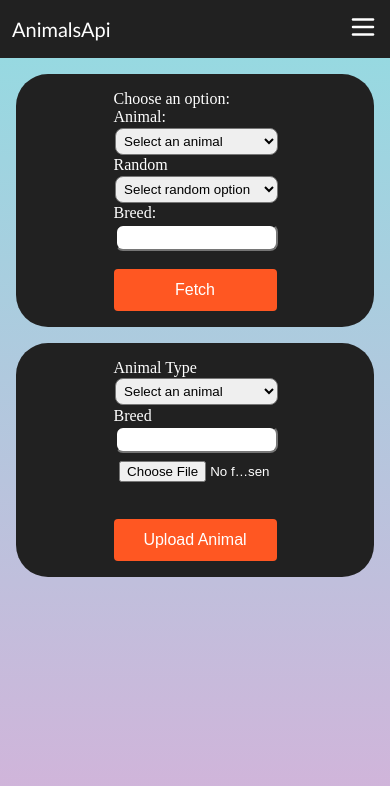
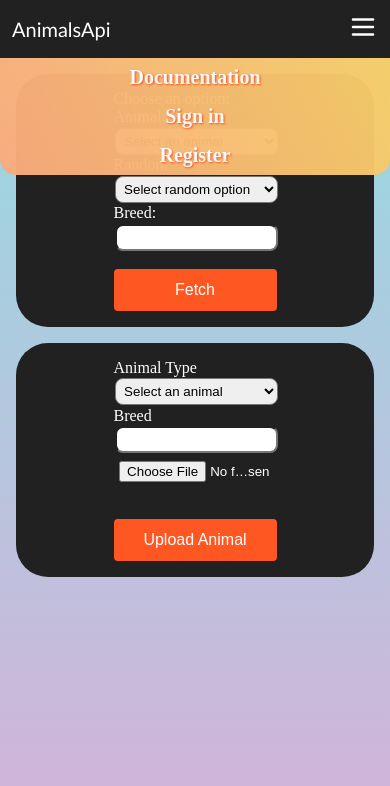
Before and after one commit to alexanderfilip1/pet-api, a React (Vite) app in the folder frontend/: page / in a window 390 px wide. Both pictures are taken after a click on the element 363 px from the left and 29 px from the top of the page. Shown: the top 786 px of the page. Built offline with nearby package versions, Linux system fonts and the light colour scheme.

Commit message:
Fixed mobile header

```diff
--- a/frontend/src/assets/css/MobileHeader.css
+++ b/frontend/src/assets/css/MobileHeader.css
@@ -3,9 +3,13 @@
   width: 100%;
   position: absolute;
   top: 100%;
-  background: #d8ab71;
+  background-color: #fbab7e;
+  background-image: linear-gradient(62deg, #fbab7e 0%, #f7ce68 100%);
   right: 0;
-  opacity: 1;
+  opacity: 0.965;
+  z-index: 999999;
+  border-bottom-left-radius: 1rem;
+  border-bottom-right-radius: 1rem;
 }
 
 @media only screen and (max-width: 768px) {
@@ -27,11 +31,14 @@
   padding: 0.5rem;
 }
 .mobileHeader__list--link {
-  color: #000000;
+  color: #fff;
+  text-shadow: 1px 1px 2px #ff5722;
   font-size: 1.25rem;
   font-weight: 600;
+  display: block;
+  width: 100%;
 }
 
 .mobileHeader__list--item:active {
-  background-color: #555555;
+  background-color: #0093e9;
 }
--- a/frontend/src/components/Header.jsx
+++ b/frontend/src/components/Header.jsx
@@ -33,6 +33,7 @@ export default function Header() {
           <ul className="header__list">
             {console.log("Auth: ", auth, "Token:", token)}
             {auth ? (
+              <>
                 <li className="header__list--item">
                   <a
                     href="/"
@@ -44,6 +45,12 @@ export default function Header() {
                     Log Out
                   </a>
                 </li>
+                <li className="header__list--item">
+                  <a href="/documentation" className="header__list--link">
+                    Documentation
+                  </a>
+                </li>
+              </>
             ) : (
               links.map((link, index) => {
                 const { path, url } = link;
--- a/frontend/src/components/MobileHeader.jsx
+++ b/frontend/src/components/MobileHeader.jsx
@@ -1,11 +1,15 @@
 import links from "../Links";
 import "../assets/css/MobileHeader.css";
+import AuthToken from "../components/AuthToken";
 
 export default function MobileHeader() {
+  const { auth } = AuthToken();
+
   return (
     <div className="mobileHeader">
       <ul className="mobileHeader__list">
-        {links.map((link, index) => {
+        {!auth ? (
+          links.map((link, index) => {
             const { path, url } = link;
             return (
               <li className="mobileHeader__list--item" key={index}>
@@ -14,7 +18,27 @@ export default function MobileHeader() {
                 </a>
               </li>
             );
-        })}
+          })
+        ) : (
+          <>
+            <li className="mobileHeader__list--item">
+              <a
+                href="/"
+                className="mobileHeader__list--link"
+                onClick={() => {
+                  localStorage.removeItem("authToken");
+                }}
+              >
+                Log Out
+              </a>
+            </li>
+            <li className="mobileHeader__list--item">
+              <a href="/documentation" className="mobileHeader__list--link">
+                Documentation
+              </a>
+            </li>
+          </>
+        )}
       </ul>
     </div>
   );
```
Lines whose indentation alone changed are shown as unchanged.
